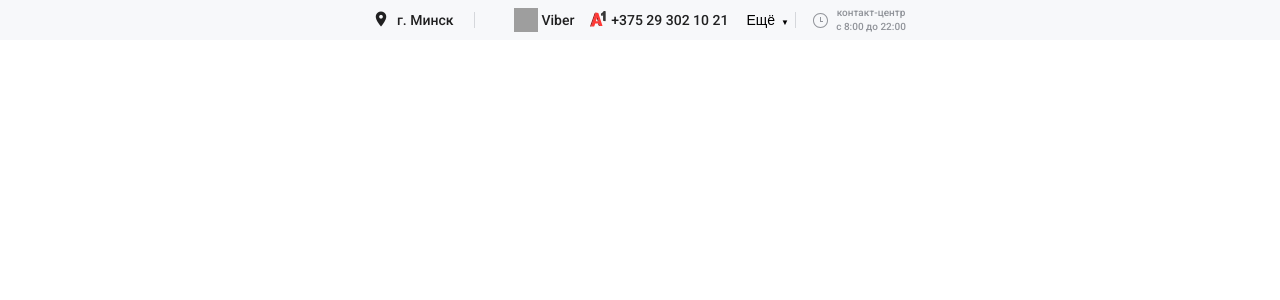
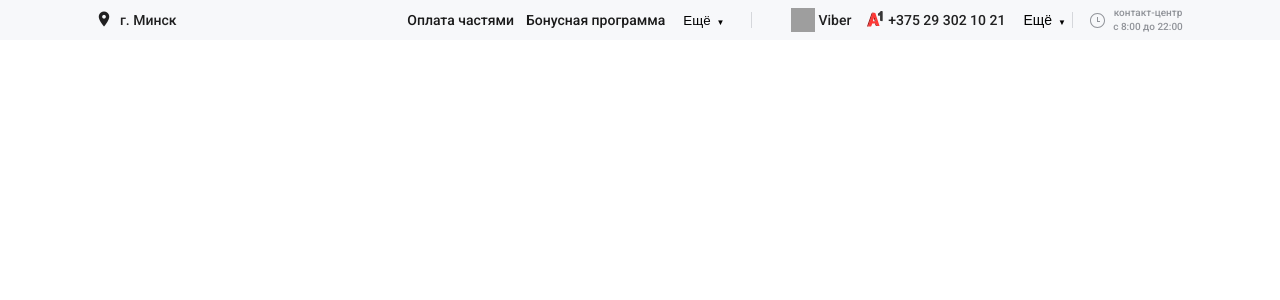
Before and after one commit to SadTigger/rs-shop, an Angular app: page / in a window 1280 px wide. Shown: the top 300 px of the page. Built offline with nearby package versions, Linux system fonts and the light colour scheme; grey boxes are pictures that could not be loaded.

Commit message:
feat: add nav-bar menu to header

```diff
--- a/src/app/core/components/header/header.component.html
+++ b/src/app/core/components/header/header.component.html
@@ -2,6 +2,7 @@
 <mat-toolbar class="header">
   <div class="inner-header">
     <app-location></app-location>
+    <app-navbar-menu></app-navbar-menu>
     <app-communications></app-communications>
     <app-working-time></app-working-time>
   </div>
--- a/src/app/core/components/header/header.component.scss
+++ b/src/app/core/components/header/header.component.scss
@@ -18,6 +18,7 @@ mat-toolbar.header {
 
     app-location {
       cursor: pointer;
+      margin-right: auto;
     }
 
     app-location:hover {
--- /dev/null
+++ b/src/app/core/components/header/navbar-menu/navbar-menu.component.html
@@ -0,0 +1,24 @@
+<ul class="navbar">
+  <li class="navbar-item">
+    <a href="#" class='item-link'>Оплата частями</a>
+  </li>
+  <li class="navbar-item">
+    <a href="#" class='item-link'>Бонусная программа</a>
+  </li>
+  <div class="navbar-dropdown">
+    <button class="navbar-dropdown-btn" (click)='toggleActive()' [class.active]="isActive">Ещё</button>
+    <div class="navbar-dropdown-content" [class.active]="isActive">
+      <ul>
+        <li class="dropdown-item">
+          <a href="#" class='item-link'>Оплата</a>
+        </li>
+        <li class="dropdown-item">
+          <a href="#" class='item-link'>Доставка</a>
+        </li>
+        <li class="dropdown-item">
+          <a href="#" class='item-link'>Самовывоз</a>
+        </li>
+      </ul>
+    </div>
+  </div>
+</ul>
--- /dev/null
+++ b/src/app/core/components/header/navbar-menu/navbar-menu.component.scss
@@ -0,0 +1,88 @@
+@use  "../../../../../mixins" as mix;
+
+ul.navbar {
+  margin: 0;
+  @include mix.flex-centered;
+  list-style: none;
+
+  font-size: 14px;
+  line-height: 20px;
+
+  a {
+    text-decoration: none;
+    color: #1a1a1a;
+  }
+
+  li.navbar-item {
+    margin-right: 12px;
+  }
+
+  li:hover {
+    color: #d62761;
+  }
+
+  .navbar-item {
+    margin-right: 12px;
+
+    .item-link:hover {
+      filter: invert(28%) sepia(20%) saturate(6316%) hue-rotate(314deg) brightness(93%) contrast(102%);
+    }
+  }
+
+  .navbar-dropdown {
+    .navbar-dropdown-btn {
+      background: inherit;
+      border: none;
+      outline: none;
+      cursor: pointer;
+    }
+
+    .navbar-dropdown-btn:hover {
+      color: #d62761;
+    }
+
+    .navbar-dropdown-btn::after {
+      margin-left: 6px;
+      font-size: 8px;
+      content: "\25bc";
+    }
+
+    .navbar-dropdown-btn.active, .navbar-dropdown-btn.active:hover {
+      color: #909399;
+    }
+
+    .navbar-dropdown-btn.active::after {
+      content: "\25b2";
+      color: #909399;
+    }
+
+    .navbar-dropdown-content {
+      display: none;
+      width: 224px;
+      height: 90px;
+      border-radius: 6px;
+      background: white;
+      padding: 12px 0px;
+      position: absolute;
+      z-index: 1;
+      ul {
+        margin: 0;
+        padding: 0;
+        list-style: none;
+        li.dropdown-item {
+          padding: 5px 16px;
+        }
+        li.dropdown-item:hover {
+          color: #d62761;
+          background: rgba(219,33,95,0.08);
+        }
+        }
+      }
+
+    .navbar-dropdown-content.active {
+      display: flex;
+      flex-direction: column;
+      justify-content: center;
+    }
+  }
+}
--- /dev/null
+++ b/src/app/core/components/header/navbar-menu/navbar-menu.component.ts
@@ -0,0 +1,14 @@
+import { Component } from "@angular/core";
+
+@Component({
+  selector: "app-navbar-menu",
+  templateUrl: "./navbar-menu.component.html",
+  styleUrls: ["./navbar-menu.component.scss"],
+})
+export class NavbarMenuComponent {
+  isActive: boolean = false;
+
+  toggleActive(): void {
+    this.isActive = !this.isActive;
+  }
+}
--- a/src/app/core/core.module.ts
+++ b/src/app/core/core.module.ts
@@ -3,6 +3,7 @@ import { SharedModule } from "../shared/shared.module";
 import { CommunicationsComponent } from "./components/header/communications/communications.component";
 import { HeaderComponent } from "./components/header/header.component";
 import { LocationComponent } from "./components/header/location/location.component";
+import { NavbarMenuComponent } from "./components/header/navbar-menu/navbar-menu.component";
 import { WorkingTimeComponent } from "./components/header/working-time/working-time.component";
 
 const CoreComponents = [
@@ -10,6 +11,7 @@ const CoreComponents = [
   LocationComponent,
   CommunicationsComponent,
   WorkingTimeComponent,
+  NavbarMenuComponent,
 ];
 
 @NgModule({
```
